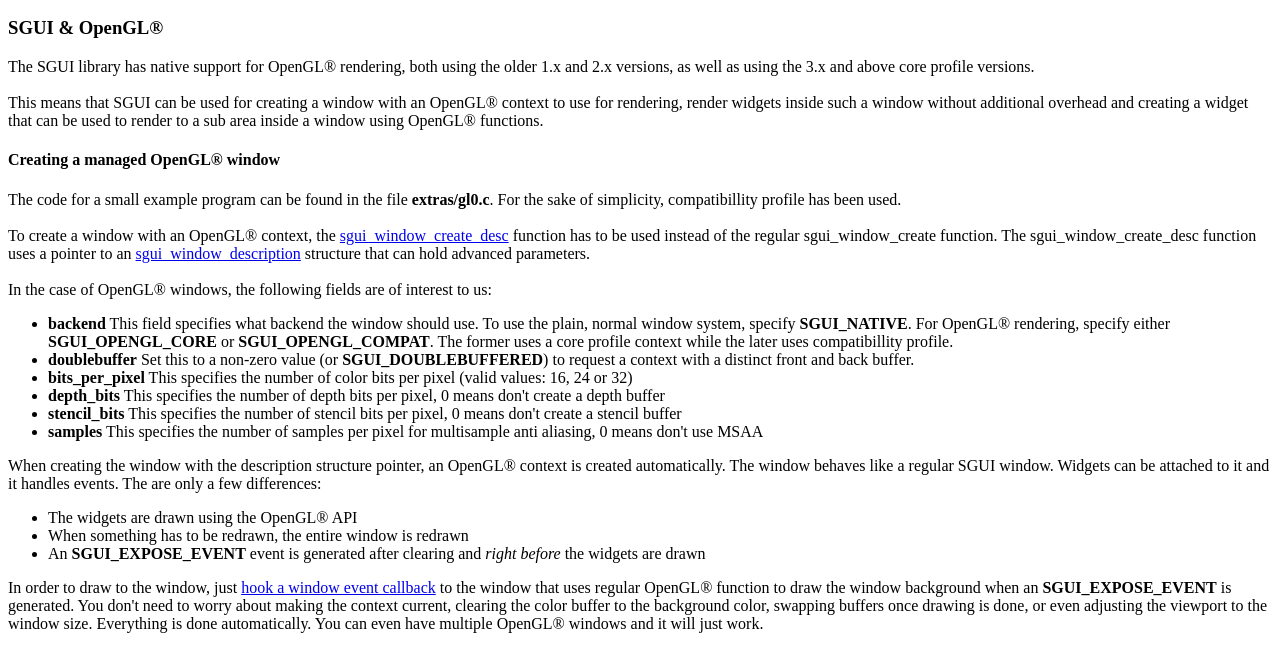
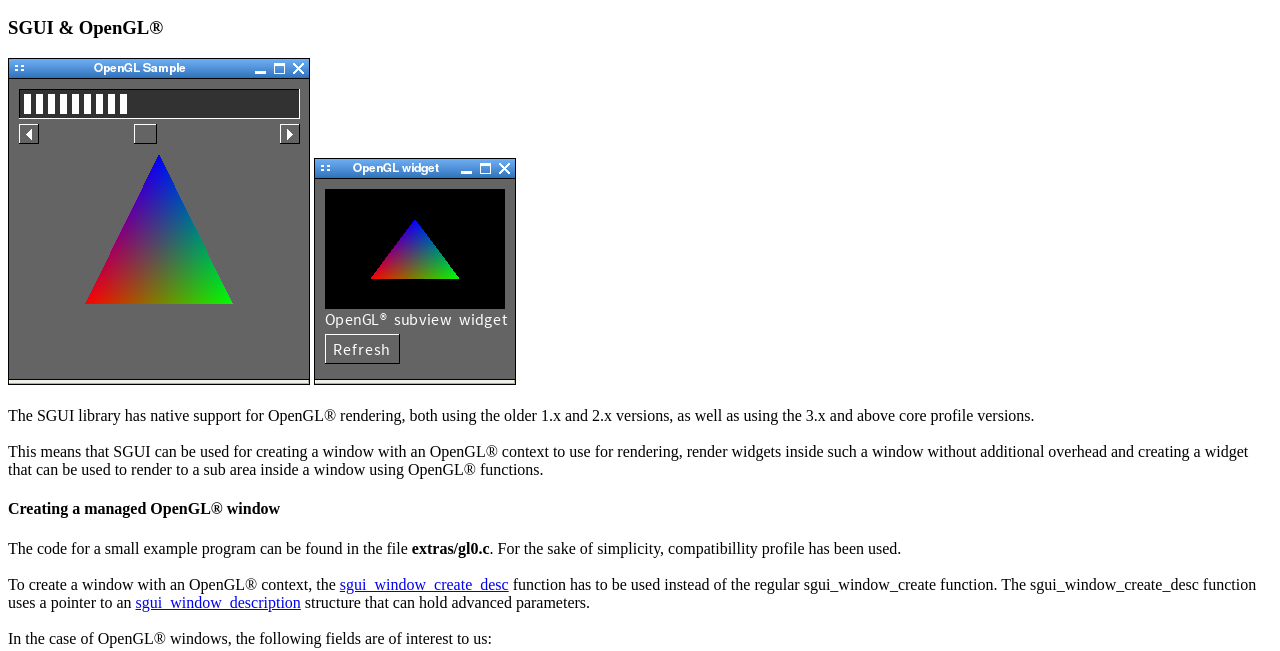
Before and after one commit to AgentD/sgui, a plain HTML site: page doc/adv.opengl.html in a window 1280 px wide. Shown: the part 96-747 px from the top of the page. Drawn offline with Linux system fonts and the light colour scheme.

Commit message:
Added screenshots of the OpenGL samples

```diff
--- a/doc/adv.opengl.html
+++ b/doc/adv.opengl.html
@@ -10,6 +10,10 @@
 <h2>Advanced usage</h2>
 
 <h3>SGUI & OpenGL&reg;</h3>
+
+<img src="images/glsample.png">
+<img src="images/glwidget.png">
+<br><br>
 
 The SGUI library has native support for OpenGL&reg; rendering, both using the
 older 1.x and 2.x versions, as well as using the 3.x and above core profile
```
Also changed, not shown: doc/images/glsample.png (added), doc/images/glwidget.png (added).
